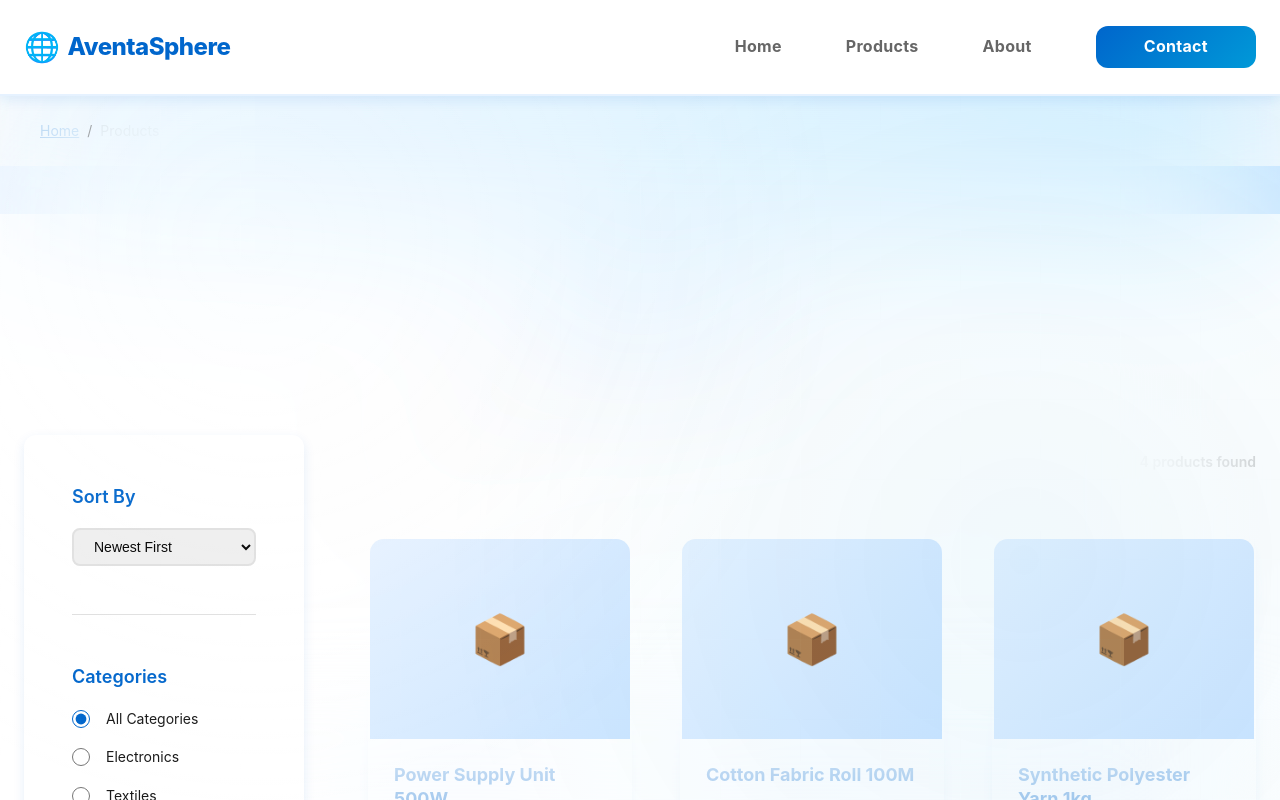
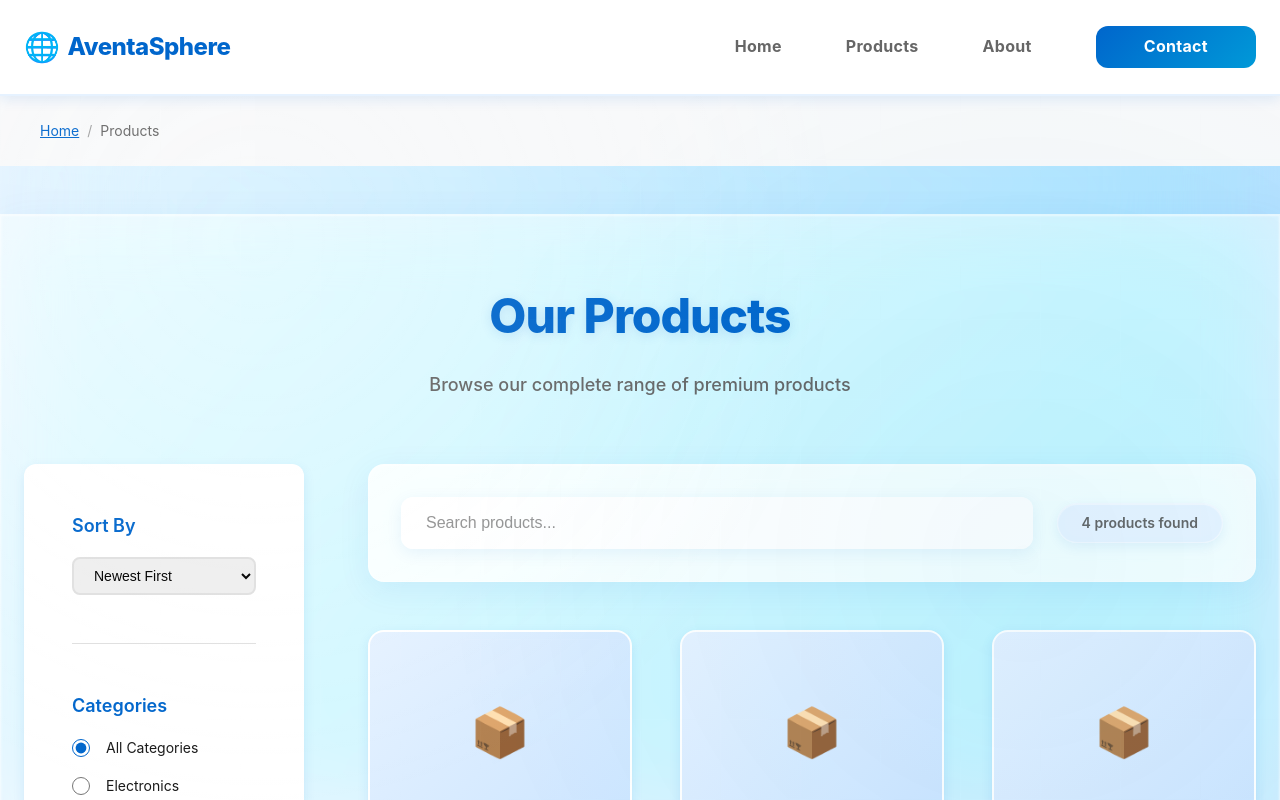
Before and after one commit to ce-shyam21/avantasphere, a Next.js app in the folder avantasphere-code/: page /products in a window 1280 px wide. Shown: the top 800 px of the page. Built offline with nearby package versions, Linux system fonts and the light colour scheme.

Commit message:
#updated product page

```diff
--- a/avantasphere-code/src/app/(user-pages)/products/products.css
+++ b/avantasphere-code/src/app/(user-pages)/products/products.css
@@ -1,15 +1,33 @@
 .products-page {
   min-height: 100vh;
+  position: relative;
 }
 
 .products-section {
   padding: var(--spacing-3xl) var(--spacing-lg);
-  background-color: white;
+  position: relative;
+}
+
+.products-section::before {
+  content: '';
+  position: absolute;
+  inset: 0;
+  background: rgba(255, 255, 255, 0.55);
+  backdrop-filter: blur(32px) saturate(180%);
+  -webkit-backdrop-filter: blur(32px) saturate(180%);
+  border: 1px solid rgba(255, 255, 255, 0.4);
+  box-shadow:
+    0 12px 40px rgba(0, 102, 204, 0.08),
+    inset 0 1px 2px rgba(255, 255, 255, 0.6);
+  z-index: 0;
+  pointer-events: none;
 }
 
 .products-container {
   max-width: 1400px;
   margin: 0 auto;
+  position: relative;
+  z-index: 1;
 }
 
 .section-header {
@@ -18,14 +36,18 @@
 }
 
 .section-header h1 {
-  font-size: var(--font-3xl);
-  color: var(--primary-color);
+  font-size: clamp(2rem, 4vw, 3rem);
+  color: var(--color-primary);
   margin-bottom: var(--spacing-md);
+  font-weight: 800;
+  letter-spacing: -1px;
+  text-shadow: 0 2px 12px rgba(0, 102, 204, 0.15);
 }
 
 .section-header p {
   font-size: var(--font-lg);
-  color: var(--gray-color);
+  color: var(--color-text-light);
+  font-weight: 500;
 }
 
 .products-content {
@@ -50,29 +72,97 @@
   gap: var(--spacing-lg);
   margin-bottom: var(--spacing-2xl);
   flex-wrap: wrap;
+  padding: var(--spacing-xl);
+  background: rgba(255, 255, 255, 0.88);
+  backdrop-filter: blur(24px) saturate(180%);
+  -webkit-backdrop-filter: blur(24px) saturate(180%);
+  border: 1px solid rgba(255, 255, 255, 0.5);
+  box-shadow:
+    0 8px 32px rgba(0, 102, 204, 0.08),
+    inset 0 1px 2px rgba(255, 255, 255, 0.7);
+  border-radius: var(--radius-xl);
+  position: relative;
+  overflow: hidden;
+  transition: all 0.4s cubic-bezier(0.4, 0, 0.2, 1);
+}
+
+.search-container::before {
+  content: '';
+  position: absolute;
+  top: -100%;
+  left: 0;
+  width: 100%;
+  height: 100%;
+  background: linear-gradient(180deg, transparent, rgba(255, 255, 255, 0.6), transparent);
+  transition: all 0.7s ease;
+  pointer-events: none;
+  opacity: 0;
+}
+
+.search-container:hover::before {
+  top: 100%;
+  opacity: 1;
+}
+
+.search-container:hover {
+  transform: translateY(-2px);
+  box-shadow:
+    0 12px 40px rgba(0, 102, 204, 0.12),
+    inset 0 2px 4px rgba(255, 255, 255, 0.9);
+  border-color: rgba(0, 153, 216, 0.6);
+  background: rgba(255, 255, 255, 0.95);
 }
 
 .search-input {
   flex: 1;
   min-width: 250px;
-  padding: var(--spacing-md);
-  border: 2px solid var(--border-color);
+  padding: var(--spacing-md) var(--spacing-lg);
+  background: rgba(255, 255, 255, 0.95);
+  backdrop-filter: blur(12px);
+  -webkit-backdrop-filter: blur(12px);
+  border: 1px solid rgba(255, 255, 255, 0.6);
+  box-shadow:
+    0 4px 16px rgba(0, 102, 204, 0.08),
+    inset 0 1px 2px rgba(255, 255, 255, 0.5);
   border-radius: var(--radius-lg);
   font-size: var(--font-base);
-  transition: all var(--transition-base);
+  color: var(--color-text);
+  transition: all 0.3s cubic-bezier(0.4, 0, 0.2, 1);
+  position: relative;
+  z-index: 1;
+}
+
+.search-input::placeholder {
+  color: var(--color-text-light);
+  opacity: 0.7;
 }
 
 .search-input:focus {
   outline: none;
-  border-color: var(--primary-color);
-  box-shadow: 0 0 0 3px rgba(0, 61, 165, 0.1);
+  border-color: rgba(0, 153, 216, 0.7);
+  box-shadow:
+    0 6px 20px rgba(0, 102, 204, 0.15),
+    inset 0 2px 4px rgba(255, 255, 255, 0.8);
+  transform: translateY(-1px);
+  background: rgba(255, 255, 255, 1);
 }
 
 .results-count {
-  color: var(--gray-color);
+  color: var(--color-text-light);
   font-size: var(--font-sm);
   font-weight: 600;
   white-space: nowrap;
+  padding: var(--spacing-sm) var(--spacing-lg);
+  background: rgba(230, 242, 255, 0.85);
+  backdrop-filter: blur(12px);
+  -webkit-backdrop-filter: blur(12px);
+  border: 1px solid rgba(255, 255, 255, 0.5);
+  border-radius: 50px;
+  box-shadow:
+    0 4px 12px rgba(0, 102, 204, 0.08),
+    inset 0 1px 1px rgba(255, 255, 255, 0.6);
+  position: relative;
+  z-index: 1;
 }
 
 .products-grid {
@@ -83,22 +173,78 @@
   animation: fadeIn 0.6s ease-out;
 }
 
+@keyframes fadeIn {
+  from {
+    opacity: 0;
+    transform: translateY(20px);
+  }
+  to {
+    opacity: 1;
+    transform: translateY(0);
+  }
+}
+
 .no-products {
   text-align: center;
-  padding: var(--spacing-4xl) var(--spacing-lg);
-  color: var(--gray-color);
+  padding: var(--spacing-5xl) var(--spacing-lg);
+  background: rgba(255, 255, 255, 0.88);
+  backdrop-filter: blur(24px) saturate(180%);
+  -webkit-backdrop-filter: blur(24px) saturate(180%);
+  border: 1px solid rgba(255, 255, 255, 0.5);
+  box-shadow:
+    0 12px 40px rgba(0, 102, 204, 0.12),
+    inset 0 1px 2px rgba(255, 255, 255, 0.7);
+  border-radius: var(--radius-2xl);
+  color: var(--color-text-light);
+  position: relative;
+  overflow: hidden;
+}
+
+.no-products::before {
+  content: '';
+  position: absolute;
+  top: -100%;
+  left: -10%;
+  width: 120%;
+  height: 100%;
+  background: linear-gradient(160deg, transparent, rgba(255, 255, 255, 0.6), transparent);
+  transform: skewY(-3deg);
+  animation: sweepOnce 1.5s ease-out;
+  pointer-events: none;
+}
+
+@keyframes sweepOnce {
+  0% {
+    top: -100%;
+    opacity: 0;
+  }
+  50% {
+    opacity: 1;
+  }
+  100% {
+    top: 100%;
+    opacity: 0;
+  }
 }
 
 .no-products-icon {
   display: block;
   font-size: 4rem;
   margin-bottom: var(--spacing-lg);
+  filter: drop-shadow(0 4px 12px rgba(0, 102, 204, 0.15));
 }
 
 .no-products h3 {
   font-size: var(--font-2xl);
-  color: var(--dark-color);
+  color: var(--color-primary);
   margin-bottom: var(--spacing-md);
+  font-weight: 700;
+}
+
+.no-products p {
+  color: var(--color-text-light);
+  font-size: var(--font-base);
+  line-height: 1.6;
 }
 
 @media (max-width: 1024px) {
@@ -107,17 +253,22 @@
   }
 
   .sidebar {
-    order: 2;
+    order: 1;
   }
 
   .main-content {
-    order: 1;
+    order: 2;
   }
 }
 
 @media (max-width: 768px) {
   .products-section {
     padding: var(--spacing-2xl) var(--spacing-md);
+  }
+
+  .products-section::before {
+    backdrop-filter: blur(16px) saturate(150%);
+    -webkit-backdrop-filter: blur(16px) saturate(150%);
   }
 
   .products-grid {
@@ -127,14 +278,50 @@
 
   .search-container {
     flex-direction: column;
+    padding: var(--spacing-lg);
+    backdrop-filter: blur(16px) saturate(160%);
+    -webkit-backdrop-filter: blur(16px) saturate(160%);
   }
 
   .search-input {
     width: 100%;
     min-width: auto;
+    backdrop-filter: blur(8px);
+    -webkit-backdrop-filter: blur(8px);
   }
 
   .results-count {
     width: 100%;
+    text-align: center;
+  }
+
+  .no-products {
+    padding: var(--spacing-3xl) var(--spacing-lg);
+    backdrop-filter: blur(16px) saturate(160%);
+    -webkit-backdrop-filter: blur(16px) saturate(160%);
+  }
+
+  .no-products-icon {
+    font-size: 3rem;
+  }
+
+  .no-products h3 {
+    font-size: var(--font-xl);
   }
 }
+
+@media (hover: none) and (pointer: coarse) {
+  .search-container:active::before {
+    top: 100%;
+    opacity: 1;
+    transition: all 0.3s ease;
+  }
+
+  .search-container:active {
+    transform: scale(0.99);
+  }
+
+  .search-input:active {
+    transform: scale(0.99);
+  }
+}
```
